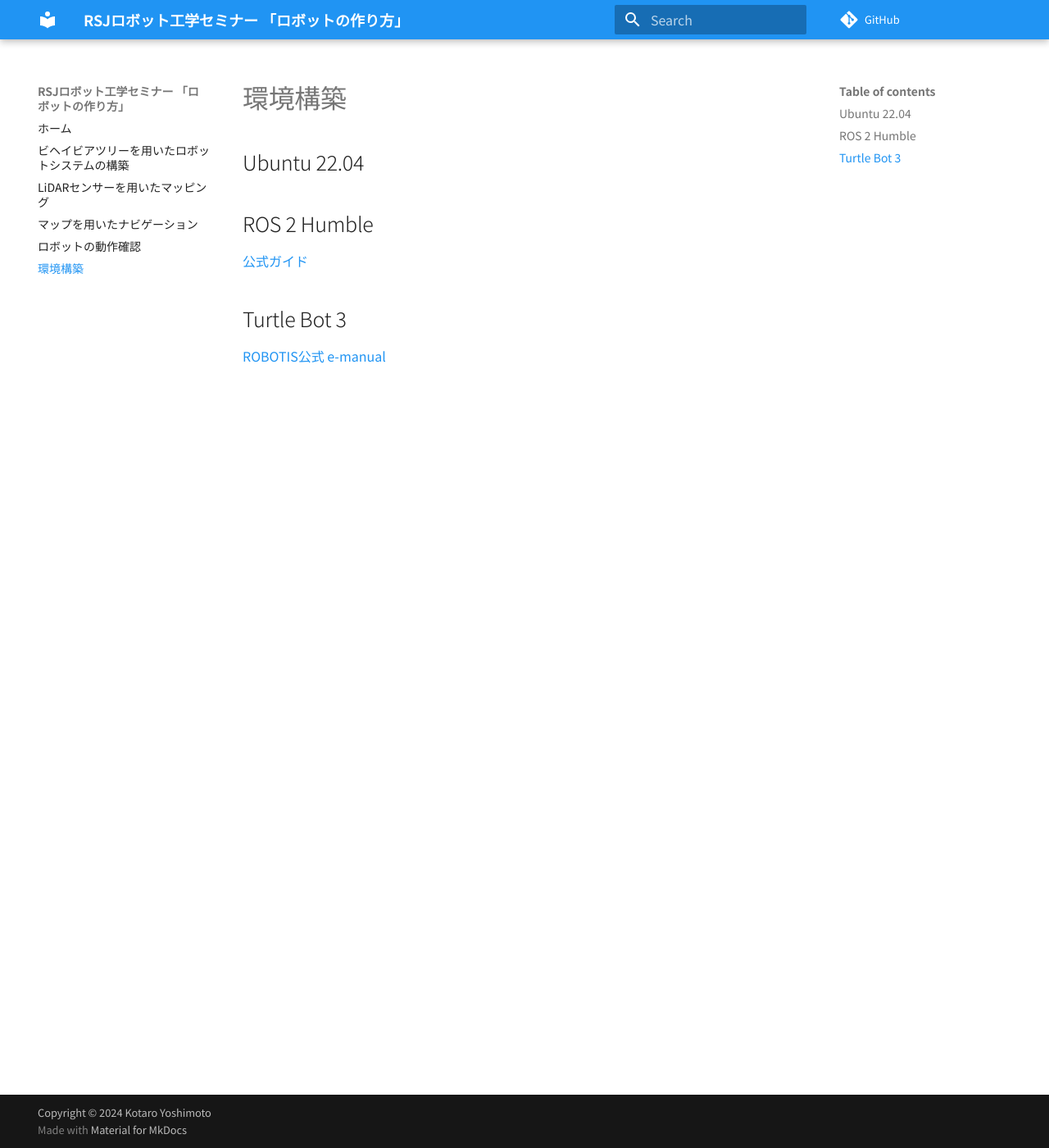
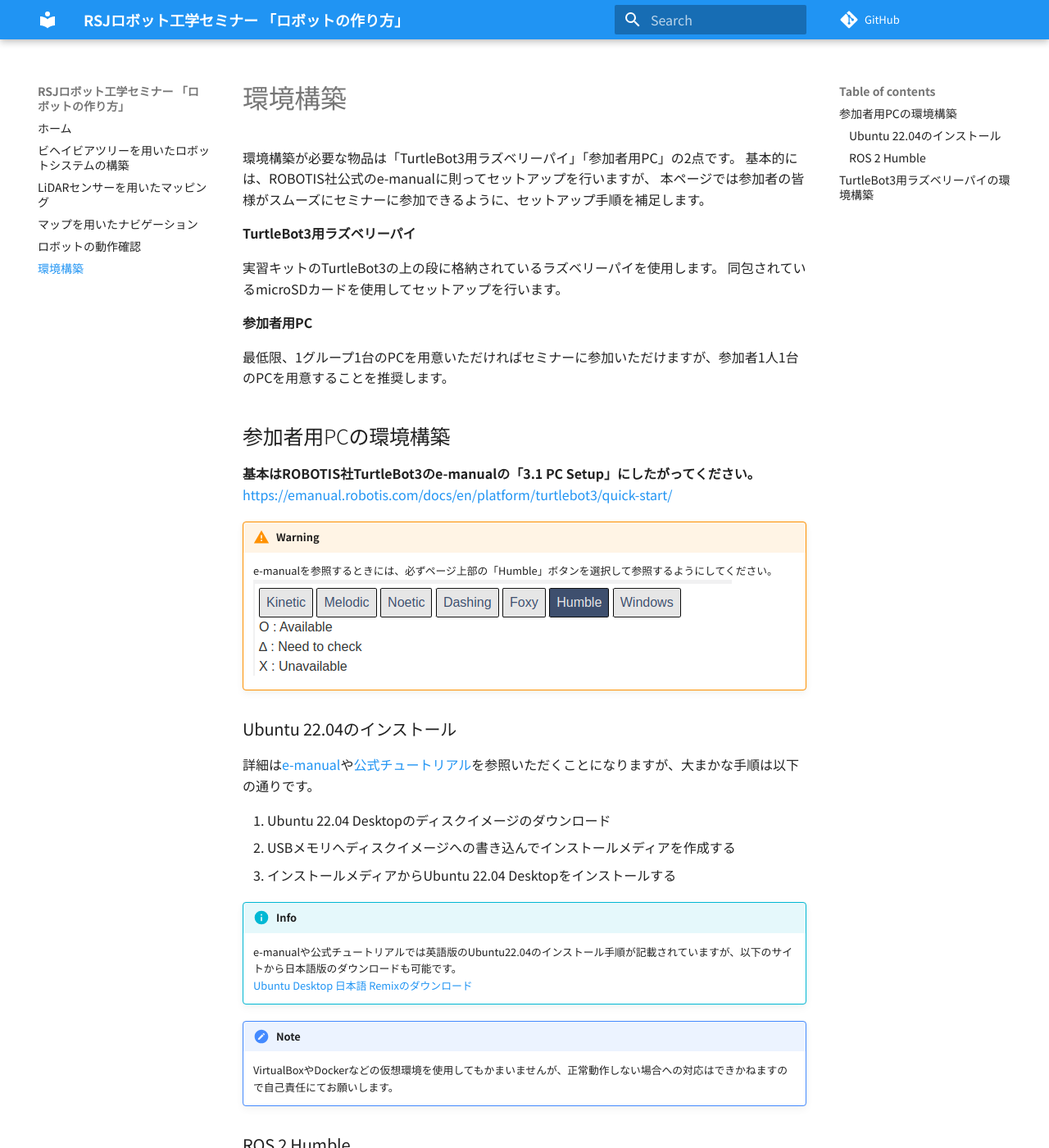
Before and after one commit to HansRobo/rsj_ros_seminar_2024, an MkDocs documentation site: the page built from docs/setup.md, in a window 1280 px wide and 1400 px high. Shown: the whole window at 82% size. Built offline with MkDocs 1.6.1 and Material for MkDocs 9.7.7, drawn with Linux system fonts in a browser that asks for light colours; nearby versions of some CDN libraries; some web fonts are replaced; comment, search, counter and statistics services are not loaded; some of the changed text lies outside the part shown.

Commit message:
Ubuntuのインストールまで

```diff
--- a/docs/setup.md
+++ b/docs/setup.md
@@ -1,11 +1,49 @@
 # 環境構築
 
-## Ubuntu 22.04
+環境構築が必要な物品は「TurtleBot3用ラズベリーパイ」「参加者用PC」の2点です。
+基本的には、ROBOTIS社公式のe-manualに則ってセットアップを行いますが、
+本ページでは参加者の皆様がスムーズにセミナーに参加できるように、セットアップ手順を補足します。
 
-## ROS 2 Humble
+**TurtleBot3用ラズベリーパイ**
+
+実習キットのTurtleBot3の上の段に格納されているラズベリーパイを使用します。
+同包されているmicroSDカードを使用してセットアップを行います。
+
+**参加者用PC**
+
+最低限、1グループ1台のPCを用意いただければセミナーに参加いただけますが、参加者1人1台のPCを用意することを推奨します。
+
+## 参加者用PCの環境構築
+
+**基本はROBOTIS社TurtleBot3のe-manualの「3.1 PC Setup」にしたがってください。**
+https://emanual.robotis.com/docs/en/platform/turtlebot3/quick-start/
+
+!!! warning
+    e-manualを参照するときには、必ずページ上部の「Humble」ボタンを選択して参照するようにしてください。
+    ![alt text](images/emanual_distro_select.png)
+
+### Ubuntu 22.04のインストール
+
+詳細は[e-manual](https://emanual.robotis.com/docs/en/platform/turtlebot3/quick-start/)や[公式チュートリアル](https://ubuntu.com/tutorials/install-ubuntu-desktop#1-overview)を参照いただくことになりますが、大まかな手順は以下の通りです。
+
+1. Ubuntu 22.04 Desktopのディスクイメージのダウンロード
+2. USBメモリへディスクイメージへの書き込んでインストールメディアを作成する
+3. インストールメディアからUbuntu 22.04 Desktopをインストールする
+
+!!! info
+    e-manualや公式チュートリアルでは英語版のUbuntu22.04のインストール手順が記載されていますが、以下のサイトから日本語版のダウンロードも可能です。
+    [Ubuntu Desktop 日本語 Remixのダウンロード](https://www.ubuntulinux.jp/download/ja-remix)
+
+
+!!! note
+
+    VirtualBoxやDockerなどの仮想環境を使用してもかまいませんが、正常動作しない場合への対応はできかねますので自己責任にてお願いします。
+
+
+### ROS 2 Humble
 
 [公式ガイド](https://docs.ros.org/en/humble/Installation/Ubuntu-Install-Debians.html)
 
-## Turtle Bot 3
+## TurtleBot3用ラズベリーパイの環境構築
 
 [ROBOTIS公式 e-manual](https://emanual.robotis.com/docs/en/platform/turtlebot3/quick-start/)
```
Also changed, not shown: docs/images/emanual_distro_select.png (added).
